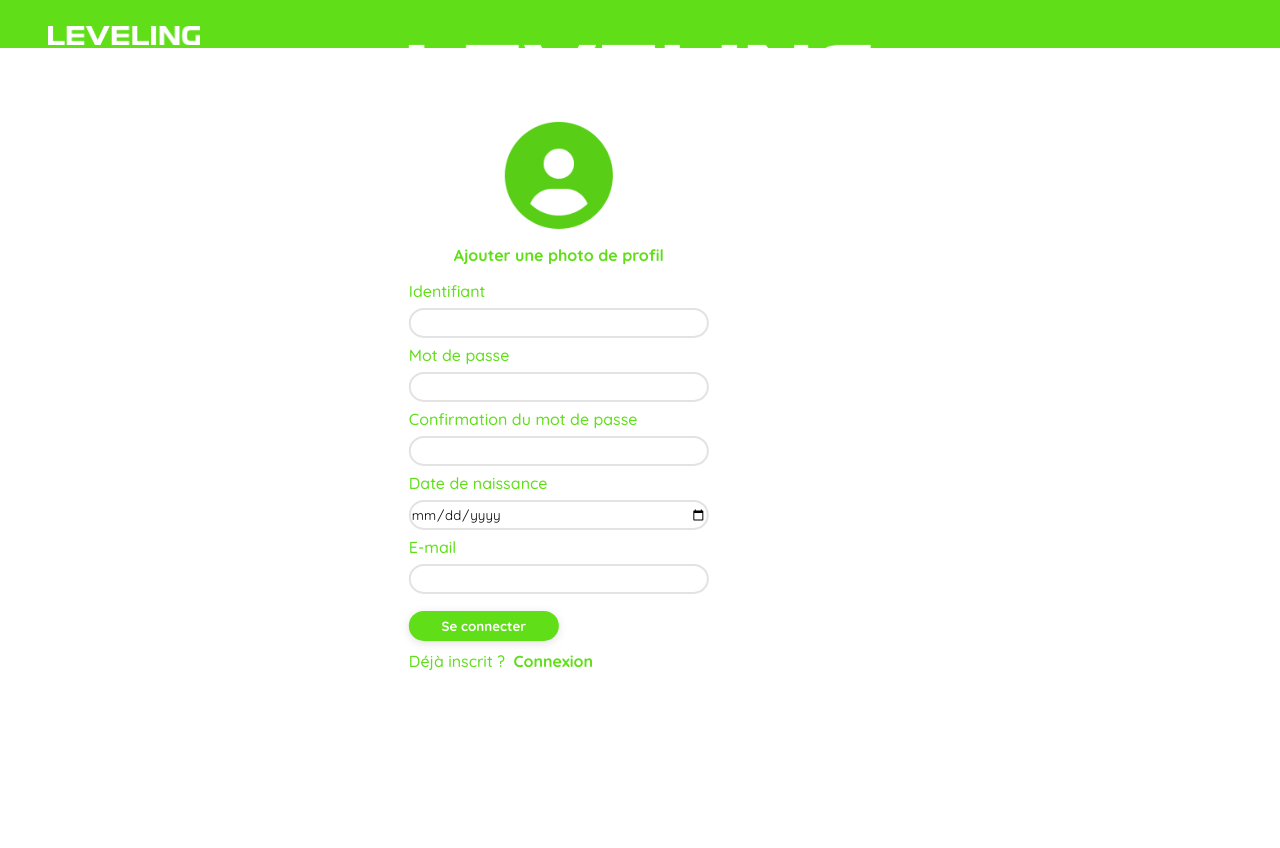
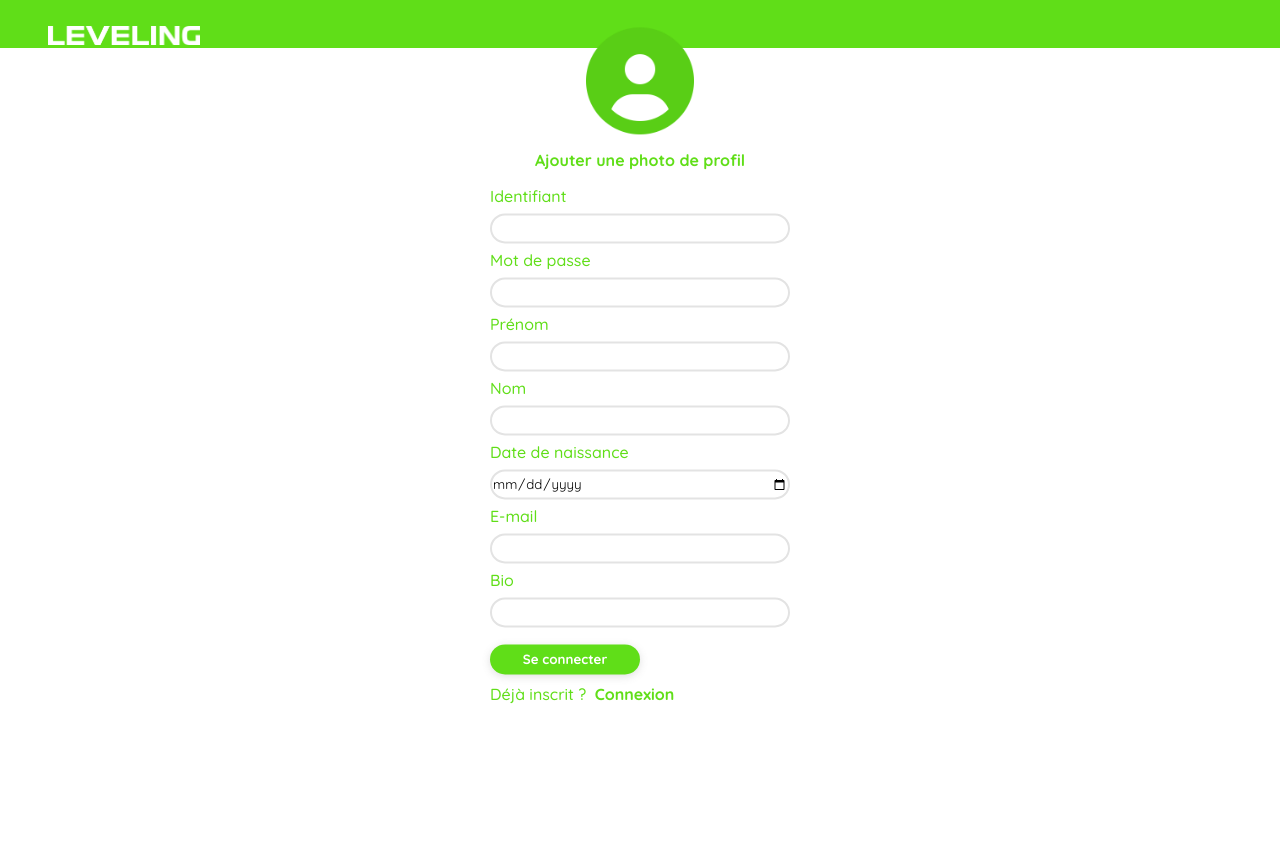
Before and after one commit to KiSEiGitHub/Leveling, a PHP site: page /inscription.php in a window 1280 px wide. Run offline with PHP 8.4, Linux system fonts and the light colour scheme.

Commit message:
modif page inscription

```diff
--- a/inscription.php
+++ b/inscription.php
@@ -25,7 +25,6 @@
     <main class="form-inscription">
         <div class="inscription-form">
             <form method="post" action="#">
-                <img class="mb-4" src="./assets/img/website/leveling-logo.png" alt="" height="57">
                 <div class="profile-picture">
 
                     <div class="user">
@@ -50,19 +49,32 @@
                 </div>
 
                 <div class="form-floating">
-                    <label for="exampleFormControlSelect1">Confirmation du mot de passe</label>
-                    <input type="password" class="form-control" id="floatingPassword" name="confirmmdp">
+                    <label for="exampleFormControlSelect1">Prénom</label>
+                    <input type="password" class="form-control" id="floatingPassword" name="prenom">
                 </div>
 
                 <div class="form-floating">
+                    <label for="exampleFormControlSelect1">Nom</label>
+                    <input type="password" class="form-control" id="floatingPassword" name="nom">
+                </div>
+
+
+                <div class="form-floating">
                     <label for="exampleFormControlSelect1">Date de naissance</label>
-                    <input type="date" class="form-control" id="floatingPassword" name="birthday">
+                    <input type="date" class="form-control" id="floatingPassword" name="age">
                 </div>
 
                 <div class="form-floating">
                     <label for="exampleFormControlSelect1">E-mail</label>
-                    <input type="email" class="form-control" id="floatingPassword" name="email">
+                    <input type="email" class="form-control" id="floatingPassword" name="mail">
                 </div>
+
+
+                <div class="form-floating">
+                    <label for="exampleFormControlSelect1">Bio</label>
+                    <input type="email" class="form-control" id="floatingPassword" name="bio">
+                </div>
+
 
                 <input type="submit" name="btn" value="Se connecter">
 
--- a/scss/components/_sign.scss
+++ b/scss/components/_sign.scss
@@ -46,7 +46,7 @@
       background-color: #fff;
       font-weight: 700;
       color: #4cac15;
-      font-family: arialroundedmt;
+
 
     }
 
--- a/scss/styles.css
+++ b/scss/styles.css
@@ -65,7 +65,6 @@
   background-color: #fff;
   font-weight: 700;
   color: #4cac15;
-  font-family: arialroundedmt;
 }
 
 .form-signin .sign-form .inscription {
```
Also changed, not shown: 1 other file.
